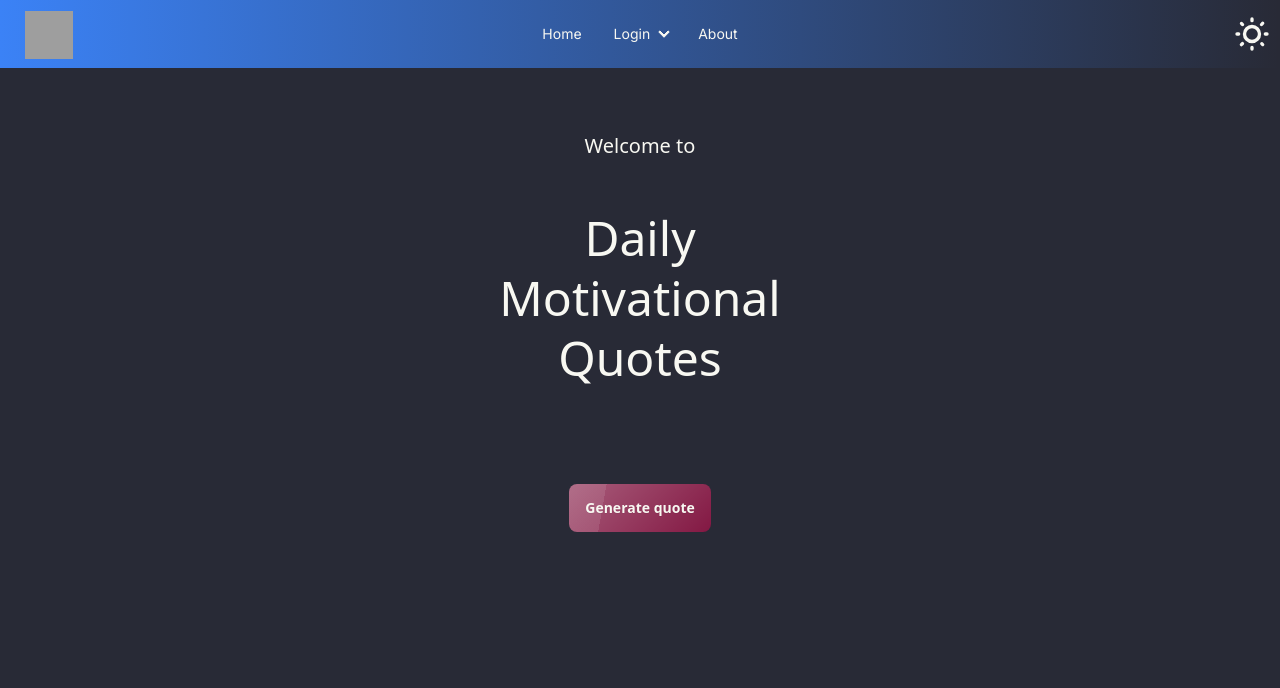
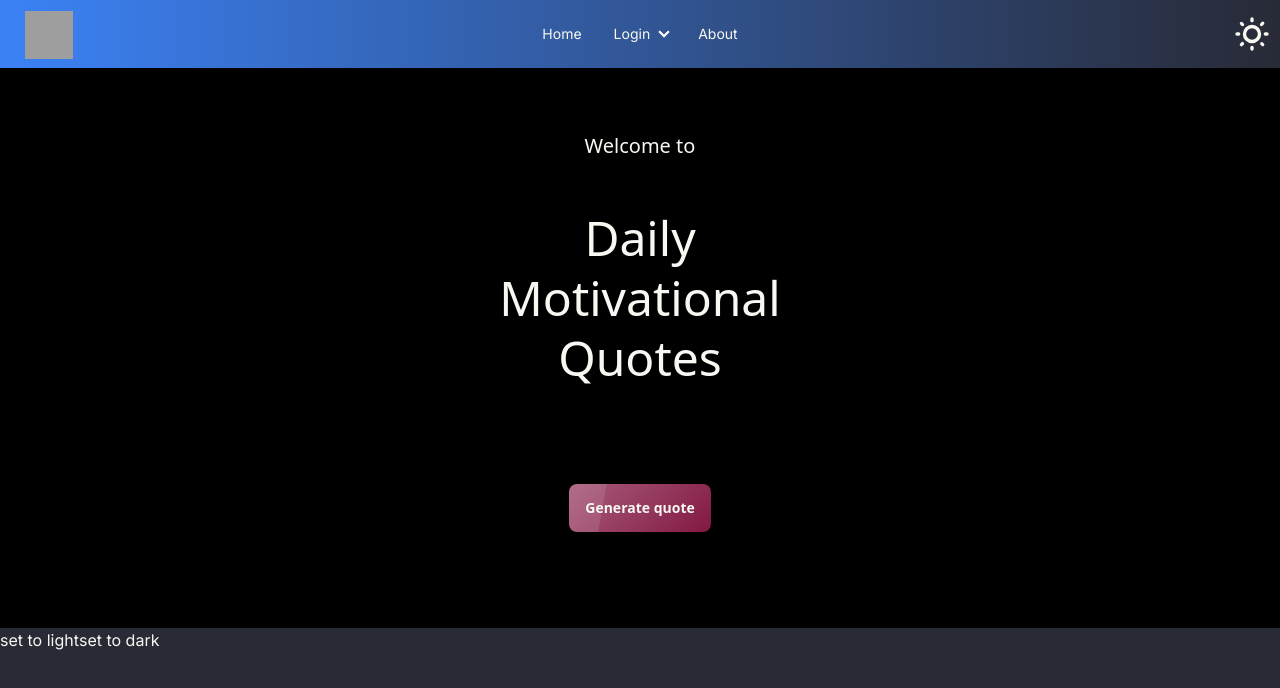
Before and after one commit to Azure-Blade/Project-M, a Next.js app: page / in a window 1280 px wide. Shown: the top 688 px of the page. Built offline with nearby package versions, Linux system fonts and the light colour scheme; grey boxes are pictures that could not be loaded.

Commit message:
added theme changing buttons

```diff
--- a/package.json
+++ b/package.json
@@ -6,7 +6,9 @@
     "dev": "next dev",
     "build": "next build",
     "start": "next start",
-    "lint": "next lint"
+    "lint": "next lint",
+    "db:generate":"drizzle-kit generate",
+    "db:migrate":"drizzle-kit migrate"
   },
   "dependencies": {
     "@planetscale/database": "^1.18.0",
--- a/src/pages/api/randomQuote.ts
+++ b/src/app/api/v1/quote/random/route.ts
@@ -1,8 +1,8 @@
-import { NextApiRequest, NextApiResponse } from 'next';
-import { db } from '@/db/index';
-import { quotes } from '@/db/schema';
+import { db } from "@/db/index";
+import { quotes } from "@/db/schema";
 
-export default async function handler(req: NextApiRequest, res: NextApiResponse) {
+export const dynamic = 'force-dynamic' // defaults to auto
+export async function GET(request: Request) {
     try {
         // Fetch all quotes
         const allQuotes = await db.select({
@@ -14,12 +14,17 @@ export default async function handler(req: NextApiRequest, res: NextApiResponse)
         if (allQuotes.length > 0) {
             const randomIndex = Math.floor(Math.random() * allQuotes.length);
             const randomQuote = allQuotes[randomIndex];
-            res.status(200).json(randomQuote);
+
+            return new Response(JSON.stringify(randomQuote) )
         } else {
-            res.status(404).json({ error: "No quotes found" });
+            return new Response("Error", {
+                status: 403
+            })
         }
     } catch (error) {
         console.error("Failed to fetch quote:", error);
-        res.status(500).json({ error: "Failed to fetch quote" });
+        return new Response("Error" , {
+            status: 500
+        })
     }
 }
--- a/src/app/layout.tsx
+++ b/src/app/layout.tsx
@@ -2,6 +2,8 @@ import type { Metadata } from "next";
 import { Inter } from "next/font/google";
 import "./globals.css";
 import Header from "@/components/Header";
+import ThemeProvider from "@/lib/ThemeProvider";
+import BodyTheme from "@/components/BodyTheme";
 
 const inter = Inter({ subsets: ["latin"] });
 
@@ -18,8 +20,12 @@ export default function RootLayout({
   return (
     <html lang="en">
       <body className={inter.className}>
-        <Header />
-        <main>{children}</main>
+        <ThemeProvider>
+          <Header />
+          <BodyTheme>
+            {children}
+          </BodyTheme>
+        </ThemeProvider>
       </body>
     </html>
   );
--- a/src/app/page.tsx
+++ b/src/app/page.tsx
@@ -10,7 +10,7 @@ export default function Page() {
           <p>Motivational</p>
           <p>Quotes</p>
           <div className="p-24 flex flex-col items-center">
-            <QuotesButton></QuotesButton>
+            <QuotesButton />
           </div>
         </div>
       </section>
--- /dev/null
+++ b/src/components/BodyTheme.tsx
@@ -0,0 +1,12 @@
+"use client"
+
+import React, { PropsWithChildren, useContext } from 'react'
+import { ThemeContext } from '@/lib/ThemeProvider'
+
+export default function BodyTheme({children}:PropsWithChildren) {
+    const {theme} = useContext(ThemeContext)
+
+  return (
+    <main className={theme==="light" ? "bg-white color-black":"bg-black color-white"}>{children}</main>
+  )
+}
--- a/src/components/Header.tsx
+++ b/src/components/Header.tsx
@@ -1,17 +1,11 @@
+"use client"
 import Logo from "./Logo";
+import { ThemeContext } from "@/lib/ThemeProvider";
+import { useContext } from "react";
 
 export default function Header() {
-  // return (
-  //   <header>
-  //     <nav className="flex justify-end gap-5 p-4">
-  //       <a href="/">Home</a>
-  //       <a href="/quotes">Quotes</a>
-  //       <a href="/about">About</a>
-  //       <a href="/login">Login</a>
-  //       <a href="/register">Register</a>
-  //     </nav>
-  //   </header>
-  // );
+  const theme= useContext(ThemeContext)
+
 
   return (
     <div className="navbar bg-base-100 sticky top-0 bg-gradient-to-r from-blue-500 opacity-91">
@@ -86,7 +80,7 @@ export default function Header() {
         </ul>
       </div>
       <div className="navbar-end">
-        <label className="swap swap-rotate">
+        <label className="swap swap-rotate" onClick={()=>{}}>
           {/* this hidden checkbox controls the state */}
           <input
             type="checkbox"
--- a/src/components/QuotesButton.tsx
+++ b/src/components/QuotesButton.tsx
@@ -3,17 +3,21 @@
 import { useState } from "react";
 
 // Define the type for the quote object
-interface Quote {
+type Quote = {
   content: string;
   author: string;
 }
 
-export default function QuotesButton() {
+
+type Props = {
+  className?:string
+}
+export default function QuotesButton({className}:Props) {
   const [quote, setQuote] = useState<Quote | null>(null);
 
   const fetchQuote = async () => {
     try {
-      const response = await fetch("/api/randomQuote");
+      const response = await fetch("/api/v1/quote/random");
       if (!response.ok) {
         throw new Error("Network response was not ok");
       }
--- /dev/null
+++ b/src/lib/ThemeProvider.tsx
@@ -0,0 +1,23 @@
+"use client"
+
+import React, { PropsWithChildren, createContext, useState } from 'react'
+
+type Context = {
+  theme: "dark" | "light",
+  setTheme:(React.Dispatch<React.SetStateAction<"dark" | "light">>)| null
+}
+
+export const ThemeContext = createContext<Context>({theme: "dark", setTheme:null})
+type Props = PropsWithChildren
+
+export default function ThemeProvider({children}:Props) {
+  const [theme, setTheme] = useState<"dark" | "light">("dark")
+  return (
+    <ThemeContext.Provider value={{theme, setTheme}}>
+        {children}
+      <button onClick={()=>setTheme("light")}>set to light</button>
+      <button onClick={()=>setTheme("dark")}>set to dark</button>
+    </ThemeContext.Provider>
+  )
+
+}
```
